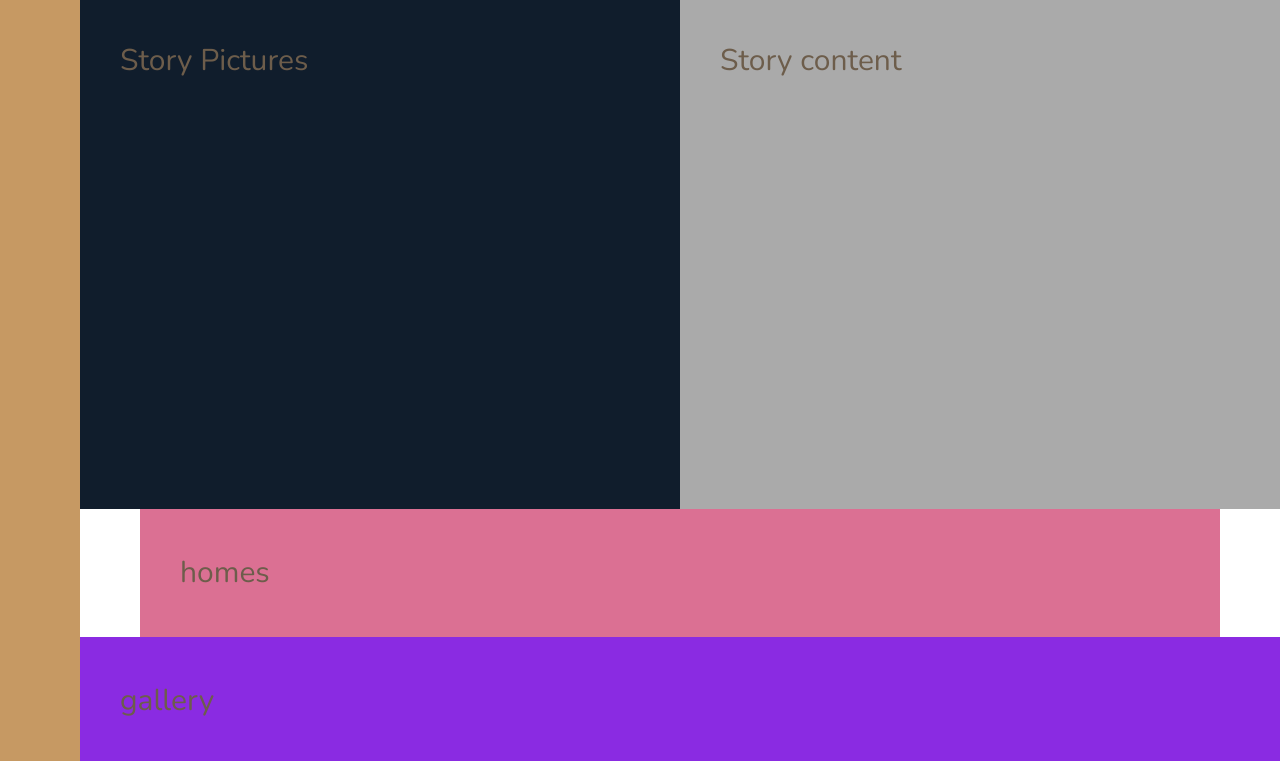
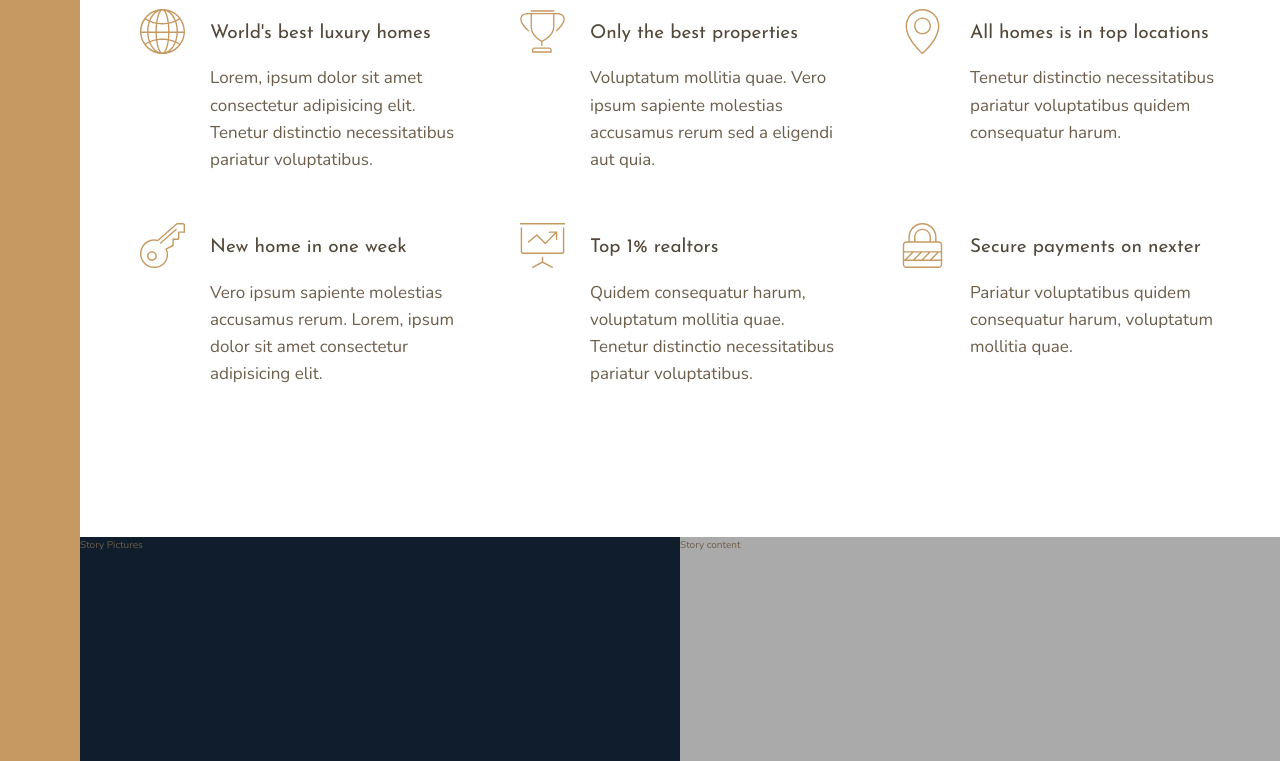
Before and after one commit to susanta96/Nexter_Grid, a website: page index.html in a window 1280 px wide. Shown: the part 771-1532 px from the top of the page. Drawn offline with nearby package versions, Linux system fonts and the light colour scheme.

Commit message:
Complete The Feature Section with responsive

```diff
--- a/index.html
+++ b/index.html
@@ -22,7 +22,48 @@
             Top 3 realtors
         </div>
         <div class="features">
-            Features
+            <div class="feature">
+                <svg class="feature__icon">
+                    <use xlink:href="img/sprite.svg#icon-global"/>
+                </svg>
+                <h4 class="heading-4 heading-4--dark">World's best luxury homes</h4>
+                <p class="feature__text">Lorem, ipsum dolor sit amet consectetur adipisicing elit. Tenetur distinctio necessitatibus pariatur voluptatibus.</p>
+            </div>
+            <div class="feature">
+                <svg class="feature__icon">
+                    <use xlink:href="img/sprite.svg#icon-trophy"/>
+                </svg>
+                <h4 class="heading-4 heading-4--dark">Only the best properties</h4>
+                <p class="feature__text">Voluptatum mollitia quae. Vero ipsum sapiente molestias accusamus rerum sed a eligendi aut quia.</p>
+            </div>
+            <div class="feature">
+                <svg class="feature__icon">
+                    <use xlink:href="img/sprite.svg#icon-map-pin"/>
+                </svg>
+                <h4 class="heading-4 heading-4--dark">All homes is in top locations</h4>
+                <p class="feature__text">Tenetur distinctio necessitatibus pariatur voluptatibus quidem consequatur harum.</p>
+            </div>
+            <div class="feature">
+                <svg class="feature__icon">
+                    <use xlink:href="img/sprite.svg#icon-key"/>
+                </svg>
+                <h4 class="heading-4 heading-4--dark">New home in one week</h4>
+                <p class="feature__text">Vero ipsum sapiente molestias accusamus rerum. Lorem, ipsum dolor sit amet consectetur adipisicing elit.</p>
+            </div>
+            <div class="feature">
+                <svg class="feature__icon">
+                    <use xlink:href="img/sprite.svg#icon-presentation"/>
+                </svg>
+                <h4 class="heading-4 heading-4--dark">Top 1% realtors</h4>
+                <p class="feature__text">Quidem consequatur harum, voluptatum mollitia quae. Tenetur distinctio necessitatibus pariatur voluptatibus.</p>
+            </div>
+            <div class="feature">
+                <svg class="feature__icon">
+                    <use xlink:href="img/sprite.svg#icon-lock"/>
+                </svg>
+                <h4 class="heading-4 heading-4--dark">Secure payments on nexter</h4>
+                <p class="feature__text">Pariatur voluptatibus quidem consequatur harum, voluptatum mollitia quae.</p>
+            </div>
         </div>
         <div class="story__pictures">
             Story Pictures
--- a/package.json
+++ b/package.json
@@ -5,7 +5,7 @@
   "main": "index.js",
   "scripts": {
     "watch:sass": "node-sass sass/main.scss css/style.css -w",
-    "devserver": "live-server",
+    "devserver": "live-server --browser=firefox",
     "start": "npm-run-all --parallel devserver watch:sass",
     "compile:sass": "node-sass sass/main.scss css/style.comp.css",
     "prefix:css": "postcss --use autoprefixer -b 'last 10 versions' css/style.comp.css -o css/style.prefix.css",
--- a/sass/_base.scss
+++ b/sass/_base.scss
@@ -39,8 +39,4 @@ body {
   grid-template-rows: 80vh min-content 40vw repeat(3, min-content);
   grid-template-columns: [sidebar-start]8rem [sidebar-end full-start] minmax(6rem,1fr) [center-start] repeat(8,[col-start] minmax(min-content, 14rem) [col-end]) [center-end] minmax(6rem,1fr) [full-end];
 
-  & > * {
-    padding: 4rem;
-    font-size: 3rem;
-  }
 }
--- a/sass/_features.scss
+++ b/sass/_features.scss
@@ -1,5 +1,30 @@
 .features {
-  background-color: $color-grey-dark-1;
   grid-column: center-start / center-end;
 
+  margin: 15rem 0;
+
+  display: grid;
+  // grid-template-columns: repeat(3, 1fr);
+  grid-template-columns:  repeat(auto-fit, minmax(25rem, 1fr));
+  grid-gap: 6rem;
+  align-items: start;
+
 }
+
+.feature {
+  display: grid;
+  grid-template-columns:  min-content 1fr;
+  grid-row-gap:  1.5rem;
+  grid-column-gap:  2.5rem;
+  &__icon {
+    fill: $color-primary;
+    width:  4.5rem;
+    height: 4.5rem;
+    grid-row: 1 / span 2;
+    transform: translateY(-1rem);
+  }
+
+  &__text {
+    font-size: 1.7rem;
+  }
+}
--- a/sass/_typography.scss
+++ b/sass/_typography.scss
@@ -0,0 +1,29 @@
+%heading {
+  font-family:  $font-display;
+  font-weight: 400;
+}
+
+.heading-1 {
+  @extend %heading;
+
+}
+
+.heading-2 {
+  @extend %heading;
+}
+
+.heading-3 {
+  @extend %heading;
+}
+
+.heading-4 {
+  @extend  %heading;
+  font-size: 1.9rem;
+
+  &--light {
+    color:  $color-grey-light-1;
+  }
+  &--dark {
+    color: $color-grey-dark-1;
+  }
+}
```
Also changed, not shown: css/style.css.
